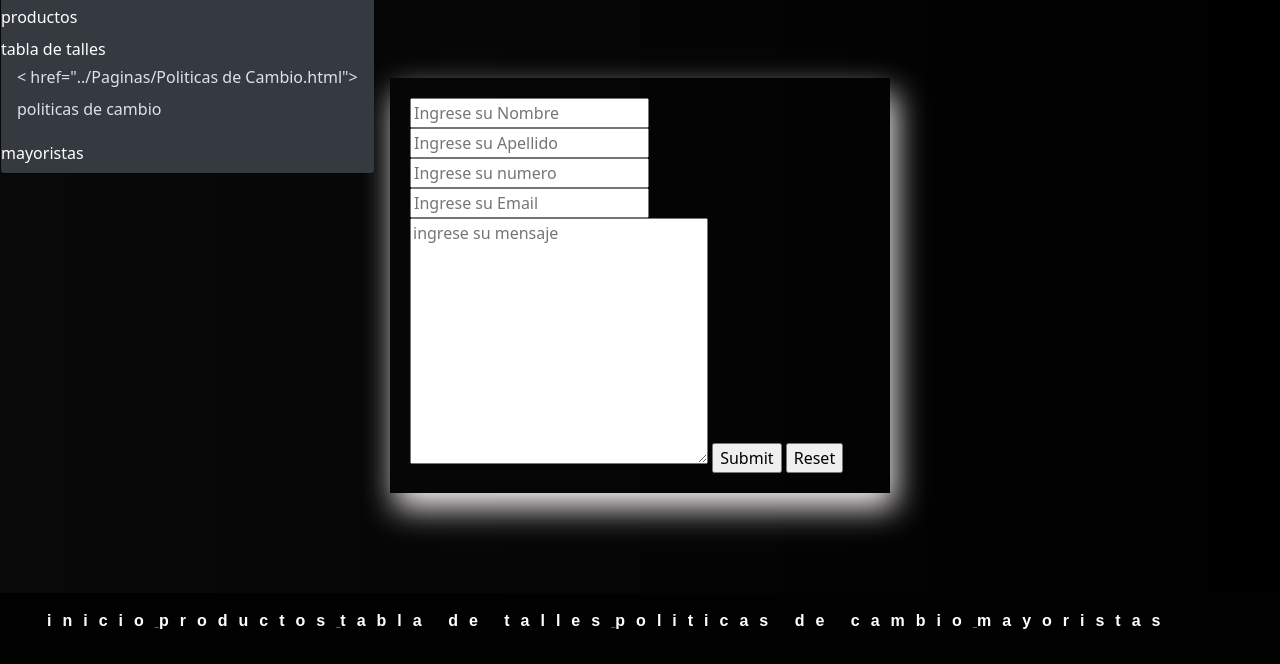
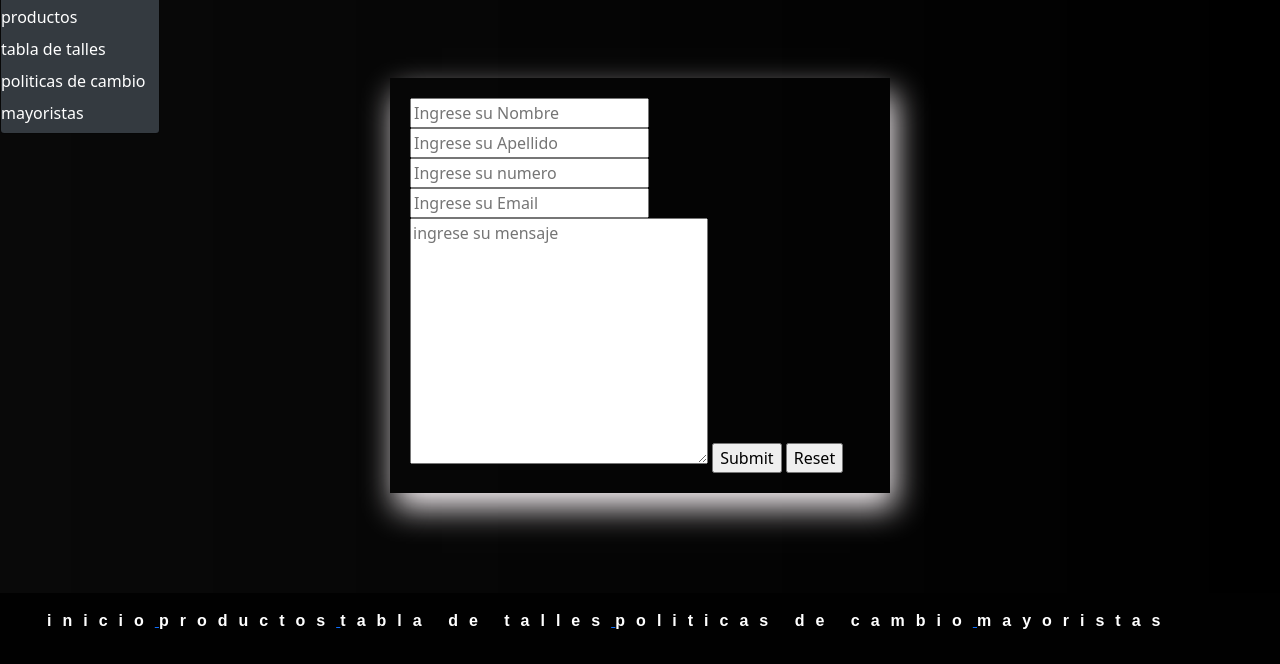
Before and after one commit to cerezom/prueba2, a plain HTML site: page paginas/Mayoristas.html in a window 1280 px wide. Both pictures are taken after a click on the button 177 px from the left and 203 px from the top of the page. Shown: the part 277-941 px from the top of the page. Drawn offline with nearby package versions, Linux system fonts and the light colour scheme.

Commit message:
Add files via upload

```diff
--- a/paginas/Mayoristas.html
+++ b/paginas/Mayoristas.html
@@ -37,7 +37,7 @@
                         <li><a class="dropdown-item" href="#"><a href="../Paginas/Tabla de talles.html">
                             <li>tabla de talles</li>
                         </a></li>
-                        <li><a class="dropdown-item" href="#">< href="../Paginas/Politicas de Cambio.html">
+                        <li><a class="dropdown-item" href="#"><a href="../Paginas/Politicas de Cambio.html">
                             <li>politicas de cambio</li>
                         </a></li>
                         <li><a class="dropdown-item" href="#"><a href="../Paginas/MAYORISTAS.html">
```
